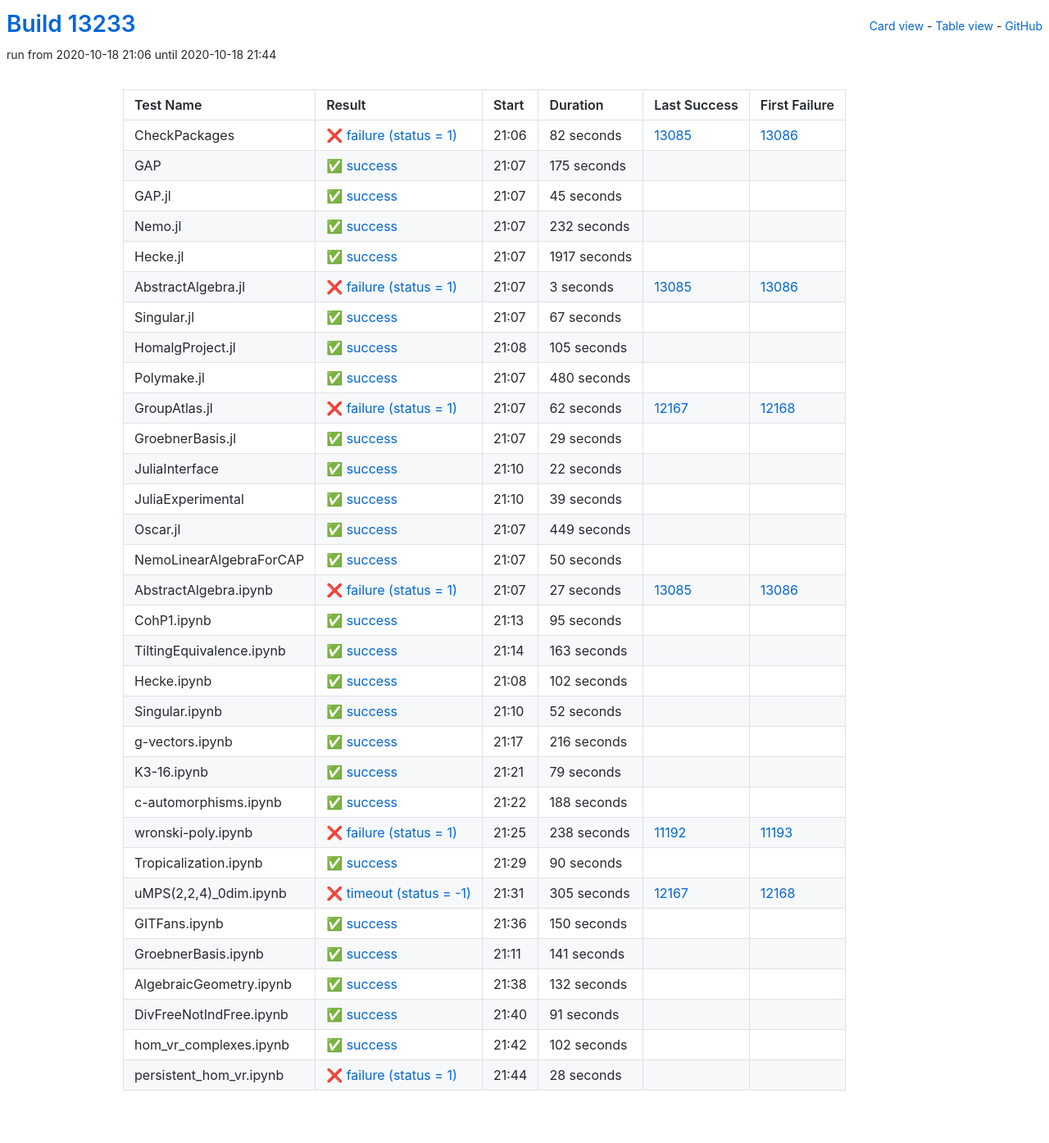
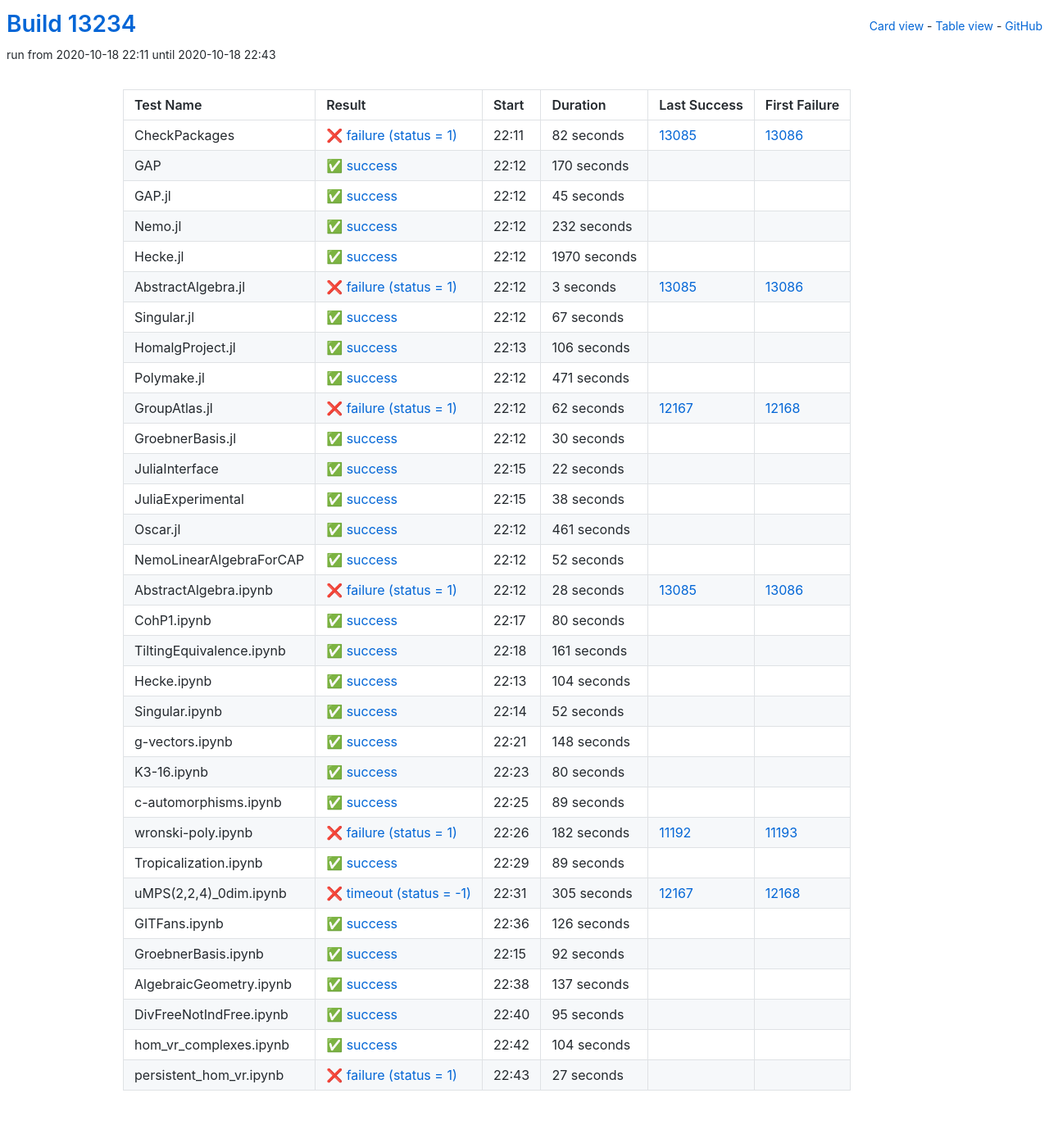
Before and after one commit to oscar-system/oscar-ci-status, a Jekyll site: the page built from table.html, in a window 1280 px wide. Shown: the whole page at 82% size. Built offline with Jekyll 4.4.1, drawn with Linux system fonts in a browser that asks for light colours.

Commit message:
Build #13234

```diff
--- a/_data/ci.yml
+++ b/_data/ci.yml
@@ -1,6 +1,6 @@
 ---
-build: 13233
-build_url: https://oscarci.mathematik.uni-kl.de/job/oscar/13233/
+build: 13234
+build_url: https://oscarci.mathematik.uni-kl.de/job/oscar/13234/
 job: oscar
 organization: oscar-system
 repo: oscar-ci-status
@@ -8,8 +8,8 @@
 tests:
 - name: CheckPackages
   id: checkpackages
-  log: https://oscarci.mathematik.uni-kl.de/job/oscar/13233/artifact/logs/build-13233/CheckPackages.log
-  start: 2020-10-18 21:06
+  log: https://oscarci.mathematik.uni-kl.de/job/oscar/13234/artifact/logs/build-13234/CheckPackages.log
+  start: 2020-10-18 22:11
   success: false
   exitcode: 1
   status: failure
@@ -20,20 +20,20 @@
   first_failure_url: https://oscarci.mathematik.uni-kl.de/job/oscar/13086/
 - name: GAP
   id: gap
-  log: https://oscarci.mathematik.uni-kl.de/job/oscar/13233/artifact/logs/build-13233/GAP.log
-  start: 2020-10-18 21:07
+  log: https://oscarci.mathematik.uni-kl.de/job/oscar/13234/artifact/logs/build-13234/GAP.log
+  start: 2020-10-18 22:12
   success: true
   exitcode: 0
   status: success
-  duration: 175
+  duration: 170
   last_success: false
   last_success_url:
   first_failure: false
   first_failure_url:
 - name: GAP.jl
   id: gap-jl
-  log: https://oscarci.mathematik.uni-kl.de/job/oscar/13233/artifact/logs/build-13233/GAP.jl.log
-  start: 2020-10-18 21:07
+  log: https://oscarci.mathematik.uni-kl.de/job/oscar/13234/artifact/logs/build-13234/GAP.jl.log
+  start: 2020-10-18 22:12
   success: true
   exitcode: 0
   status: success
@@ -44,8 +44,8 @@
   first_failure_url:
 - name: Nemo.jl
   id: nemo-jl
-  log: https://oscarci.mathematik.uni-kl.de/job/oscar/13233/artifact/logs/build-13233/Nemo.jl.log
-  start: 2020-10-18 21:07
+  log: https://oscarci.mathematik.uni-kl.de/job/oscar/13234/artifact/logs/build-13234/Nemo.jl.log
+  start: 2020-10-18 22:12
   success: true
   exitcode: 0
   status: success
@@ -56,20 +56,20 @@
   first_failure_url:
 - name: Hecke.jl
   id: hecke-jl
-  log: https://oscarci.mathematik.uni-kl.de/job/oscar/13233/artifact/logs/build-13233/Hecke.jl.log
-  start: 2020-10-18 21:07
+  log: https://oscarci.mathematik.uni-kl.de/job/oscar/13234/artifact/logs/build-13234/Hecke.jl.log
+  start: 2020-10-18 22:12
   success: true
   exitcode: 0
   status: success
-  duration: 1917
+  duration: 1970
   last_success: false
   last_success_url:
   first_failure: false
   first_failure_url:
 - name: AbstractAlgebra.jl
   id: abstractalgebra-jl
-  log: https://oscarci.mathematik.uni-kl.de/job/oscar/13233/artifact/logs/build-13233/AbstractAlgebra.jl.log
-  start: 2020-10-18 21:07
+  log: https://oscarci.mathematik.uni-kl.de/job/oscar/13234/artifact/logs/build-13234/AbstractAlgebra.jl.log
+  start: 2020-10-18 22:12
   success: false
   exitcode: 1
   status: failure
@@ -80,8 +80,8 @@
   first_failure_url: https://oscarci.mathematik.uni-kl.de/job/oscar/13086/
 - name: Singular.jl
   id: singular-jl
-  log: https://oscarci.mathematik.uni-kl.de/job/oscar/13233/artifact/logs/build-13233/Singular.jl.log
-  start: 2020-10-18 21:07
+  log: https://oscarci.mathematik.uni-kl.de/job/oscar/13234/artifact/logs/build-13234/Singular.jl.log
+  start: 2020-10-18 22:12
   success: true
   exitcode: 0
   status: success
@@ -92,32 +92,32 @@
   first_failure_url:
 - name: HomalgProject.jl
   id: homalgproject-jl
-  log: https://oscarci.mathematik.uni-kl.de/job/oscar/13233/artifact/logs/build-13233/HomalgProject.jl.log
-  start: 2020-10-18 21:08
+  log: https://oscarci.mathematik.uni-kl.de/job/oscar/13234/artifact/logs/build-13234/HomalgProject.jl.log
+  start: 2020-10-18 22:13
   success: true
   exitcode: 0
   status: success
-  duration: 105
+  duration: 106
   last_success: false
   last_success_url:
   first_failure: false
   first_failure_url:
 - name: Polymake.jl
   id: polymake-jl
-  log: https://oscarci.mathematik.uni-kl.de/job/oscar/13233/artifact/logs/build-13233/Polymake.jl.log
-  start: 2020-10-18 21:07
+  log: https://oscarci.mathematik.uni-kl.de/job/oscar/13234/artifact/logs/build-13234/Polymake.jl.log
+  start: 2020-10-18 22:12
   success: true
   exitcode: 0
   status: success
-  duration: 480
+  duration: 471
   last_success: false
   last_success_url:
   first_failure: false
   first_failure_url:
 - name: GroupAtlas.jl
   id: groupatlas-jl
-  log: https://oscarci.mathematik.uni-kl.de/job/oscar/13233/artifact/logs/build-13233/GroupAtlas.jl.log
-  start: 2020-10-18 21:07
+  log: https://oscarci.mathematik.uni-kl.de/job/oscar/13234/artifact/logs/build-13234/GroupAtlas.jl.log
+  start: 2020-10-18 22:12
   success: false
   exitcode: 1
   status: failure
@@ -128,20 +128,20 @@
   first_failure_url: https://oscarci.mathematik.uni-kl.de/job/oscar/12168/
 - name: GroebnerBasis.jl
   id: groebnerbasis-jl
-  log: https://oscarci.mathematik.uni-kl.de/job/oscar/13233/artifact/logs/build-13233/GroebnerBasis.jl.log
-  start: 2020-10-18 21:07
+  log: https://oscarci.mathematik.uni-kl.de/job/oscar/13234/artifact/logs/build-13234/GroebnerBasis.jl.log
+  start: 2020-10-18 22:12
   success: true
   exitcode: 0
   status: success
-  duration: 29
+  duration: 30
   last_success: false
   last_success_url:
   first_failure: false
   first_failure_url:
 - name: JuliaInterface
   id: juliainterface
-  log: https://oscarci.mathematik.uni-kl.de/job/oscar/13233/artifact/logs/build-13233/JuliaInterface.log
-  start: 2020-10-18 21:10
+  log: https://oscarci.mathematik.uni-kl.de/job/oscar/13234/artifact/logs/build-13234/JuliaInterface.log
+  start: 2020-10-18 22:15
   success: true
   exitcode: 0
   status: success
@@ -152,92 +152,92 @@
   first_failure_url:
 - name: JuliaExperimental
   id: juliaexperimental
-  log: https://oscarci.mathematik.uni-kl.de/job/oscar/13233/artifact/logs/build-13233/JuliaExperimental.log
-  start: 2020-10-18 21:10
+  log: https://oscarci.mathematik.uni-kl.de/job/oscar/13234/artifact/logs/build-13234/JuliaExperimental.log
+  start: 2020-10-18 22:15
   success: true
   exitcode: 0
   status: success
-  duration: 39
+  duration: 38
   last_success: false
   last_success_url:
   first_failure: false
   first_failure_url:
 - name: Oscar.jl
   id: oscar-jl
-  log: https://oscarci.mathematik.uni-kl.de/job/oscar/13233/artifact/logs/build-13233/Oscar.jl.log
-  start: 2020-10-18 21:07
+  log: https://oscarci.mathematik.uni-kl.de/job/oscar/13234/artifact/logs/build-13234/Oscar.jl.log
+  start: 2020-10-18 22:12
   success: true
   exitcode: 0
   status: success
-  duration: 449
+  duration: 461
   last_success: false
   last_success_url:
   first_failure: false
   first_failure_url:
 - name: NemoLinearAlgebraForCAP
   id: nemolinearalgebraforcap
-  log: https://oscarci.mathematik.uni-kl.de/job/oscar/13233/artifact/logs/build-13233/NemoLinearAlgebraForCAP.log
-  start: 2020-10-18 21:07
+  log: https://oscarci.mathematik.uni-kl.de/job/oscar/13234/artifact/logs/build-13234/NemoLinearAlgebraForCAP.log
+  start: 2020-10-18 22:12
   success: true
   exitcode: 0
   status: success
-  duration: 50
+  duration: 52
   last_success: false
   last_success_url:
   first_failure: false
   first_failure_url:
 - name: AbstractAlgebra.ipynb
   id: abstractalgebra-ipynb
-  log: https://oscarci.mathematik.uni-kl.de/job/oscar/13233/artifact/logs/build-13233/AbstractAlgebra.ipynb.log
-  start: 2020-10-18 21:07
+  log: https://oscarci.mathematik.uni-kl.de/job/oscar/13234/artifact/logs/build-13234/AbstractAlgebra.ipynb.log
+  start: 2020-10-18 22:12
   success: false
   exitcode: 1
   status: failure
-  duration: 27
+  duration: 28
   last_success: 13085
   last_success_url: https://oscarci.mathematik.uni-kl.de/job/oscar/13085/
   first_failure: 13086
   first_failure_url: https://oscarci.mathematik.uni-kl.de/job/oscar/13086/
 - name: CohP1.ipynb
   id: cohp1-ipynb
-  log: https://oscarci.mathematik.uni-kl.de/job/oscar/13233/artifact/logs/build-13233/CohP1.ipynb.log
-  start: 2020-10-18 21:13
+  log: https://oscarci.mathematik.uni-kl.de/job/oscar/13234/artifact/logs/build-13234/CohP1.ipynb.log
+  start: 2020-10-18 22:17
   success: true
   exitcode: 0
   status: success
-  duration: 95
+  duration: 80
   last_success: false
   last_success_url:
   first_failure: false
   first_failure_url:
 - name: TiltingEquivalence.ipynb
   id: tiltingequivalence-ipynb
-  log: https://oscarci.mathematik.uni-kl.de/job/oscar/13233/artifact/logs/build-13233/TiltingEquivalence.ipynb.log
-  start: 2020-10-18 21:14
+  log: https://oscarci.mathematik.uni-kl.de/job/oscar/13234/artifact/logs/build-13234/TiltingEquivalence.ipynb.log
+  start: 2020-10-18 22:18
   success: true
   exitcode: 0
   status: success
-  duration: 163
+  duration: 161
   last_success: false
   last_success_url:
   first_failure: false
   first_failure_url:
 - name: Hecke.ipynb
   id: hecke-ipynb
-  log: https://oscarci.mathematik.uni-kl.de/job/oscar/13233/artifact/logs/build-13233/Hecke.ipynb.log
-  start: 2020-10-18 21:08
+  log: https://oscarci.mathematik.uni-kl.de/job/oscar/13234/artifact/logs/build-13234/Hecke.ipynb.log
+  start: 2020-10-18 22:13
   success: true
   exitcode: 0
   status: success
-  duration: 102
+  duration: 104
   last_success: false
   last_success_url:
   first_failure: false
   first_failure_url:
 - name: Singular.ipynb
   id: singular-ipynb
-  log: https://oscarci.mathematik.uni-kl.de/job/oscar/13233/artifact/logs/build-13233/Singular.ipynb.log
-  start: 2020-10-18 21:10
+  log: https://oscarci.mathematik.uni-kl.de/job/oscar/13234/artifact/logs/build-13234/Singular.ipynb.log
+  start: 2020-10-18 22:14
   success: true
   exitcode: 0
   status: success
@@ -248,68 +248,68 @@
   first_failure_url:
 - name: g-vectors.ipynb
   id: g-vectors-ipynb
-  log: https://oscarci.mathematik.uni-kl.de/job/oscar/13233/artifact/logs/build-13233/g-vectors.ipynb.log
-  start: 2020-10-18 21:17
+  log: https://oscarci.mathematik.uni-kl.de/job/oscar/13234/artifact/logs/build-13234/g-vectors.ipynb.log
+  start: 2020-10-18 22:21
   success: true
   exitcode: 0
   status: success
-  duration: 216
+  duration: 148
   last_success: false
   last_success_url:
   first_failure: false
   first_failure_url:
 - name: K3-16.ipynb
   id: k3-16-ipynb
-  log: https://oscarci.mathematik.uni-kl.de/job/oscar/13233/artifact/logs/build-13233/K3-16.ipynb.log
-  start: 2020-10-18 21:21
+  log: https://oscarci.mathematik.uni-kl.de/job/oscar/13234/artifact/logs/build-13234/K3-16.ipynb.log
+  start: 2020-10-18 22:23
   success: true
   exitcode: 0
   status: success
-  duration: 79
+  duration: 80
   last_success: false
   last_success_url:
   first_failure: false
   first_failure_url:
 - name: c-automorphisms.ipynb
   id: c-automorphisms-ipynb
-  log: https://oscarci.mathematik.uni-kl.de/job/oscar/13233/artifact/logs/build-13233/c-automorphisms.ipynb.log
-  start: 2020-10-18 21:22
+  log: https://oscarci.mathematik.uni-kl.de/job/oscar/13234/artifact/logs/build-13234/c-automorphisms.ipynb.log
+  start: 2020-10-18 22:25
   success: true
   exitcode: 0
   status: success
-  duration: 188
+  duration: 89
   last_success: false
   last_success_url:
   first_failure: false
   first_failure_url:
 - name: wronski-poly.ipynb
   id: wronski-poly-ipynb
-  log: https://oscarci.mathematik.uni-kl.de/job/oscar/13233/artifact/logs/build-13233/wronski-poly.ipynb.log
-  start: 2020-10-18 21:25
+  log: https://oscarci.mathematik.uni-kl.de/job/oscar/13234/artifact/logs/build-13234/wronski-poly.ipynb.log
+  start: 2020-10-18 22:26
   success: false
   exitcode: 1
   status: failure
-  duration: 238
+  duration: 182
   last_success: 11192
   last_success_url: https://oscarci.mathematik.uni-kl.de/job/oscar/11192/
   first_failure: 11193
   first_failure_url: https://oscarci.mathematik.uni-kl.de/job/oscar/11193/
 - name: Tropicalization.ipynb
   id: tropicalization-ipynb
-  log: https://oscarci.mathematik.uni-kl.de/job/oscar/13233/artifact/logs/build-13233/Tropicalization.ipynb.log
-  start: 2020-10-18 21:29
+  log: https://oscarci.mathematik.uni-kl.de/job/oscar/13234/artifact/logs/build-13234/Tropicalization.ipynb.log
+  start: 2020-10-18 22:29
   success: true
   exitcode: 0
   status: success
-  duration: 90
+  duration: 89
   last_success: false
   last_success_url:
   first_failure: false
   first_failure_url:
 - name: uMPS(2,2,4)_0dim.ipynb
   id: umps-2-2-4-0dim-ipynb
-  log: https://oscarci.mathematik.uni-kl.de/job/oscar/13233/artifact/logs/build-13233/uMPS-2-2-4-_0dim.ipynb.log
-  start: 2020-10-18 21:31
+  log: https://oscarci.mathematik.uni-kl.de/job/oscar/13234/artifact/logs/build-13234/uMPS-2-2-4-_0dim.ipynb.log
+  start: 2020-10-18 22:31
   success: false
   exitcode: -1
   status: timeout
@@ -320,72 +320,72 @@
   first_failure_url: https://oscarci.mathematik.uni-kl.de/job/oscar/12168/
 - name: GITFans.ipynb
   id: gitfans-ipynb
-  log: https://oscarci.mathematik.uni-kl.de/job/oscar/13233/artifact/logs/build-13233/GITFans.ipynb.log
-  start: 2020-10-18 21:36
+  log: https://oscarci.mathematik.uni-kl.de/job/oscar/13234/artifact/logs/build-13234/GITFans.ipynb.log
+  start: 2020-10-18 22:36
   success: true
   exitcode: 0
   status: success
-  duration: 150
+  duration: 126
   last_success: false
   last_success_url:
   first_failure: false
   first_failure_url:
 - name: GroebnerBasis.ipynb
   id: groebnerbasis-ipynb
-  log: https://oscarci.mathematik.uni-kl.de/job/oscar/13233/artifact/logs/build-13233/GroebnerBasis.ipynb.log
-  start: 2020-10-18 21:11
+  log: https://oscarci.mathematik.uni-kl.de/job/oscar/13234/artifact/logs/build-13234/GroebnerBasis.ipynb.log
+  start: 2020-10-18 22:15
   success: true
   exitcode: 0
   status: success
-  duration: 141
+  duration: 92
   last_success: false
   last_success_url:
   first_failure: false
   first_failure_url:
 - name: AlgebraicGeometry.ipynb
   id: algebraicgeometry-ipynb
-  log: https://oscarci.mathematik.uni-kl.de/job/oscar/13233/artifact/logs/build-13233/AlgebraicGeometry.ipynb.log
-  start: 2020-10-18 21:38
+  log: https://oscarci.mathematik.uni-kl.de/job/oscar/13234/artifact/logs/build-13234/AlgebraicGeometry.ipynb.log
+  start: 2020-10-18 22:38
   success: true
   exitcode: 0
   status: success
-  duration: 132
+  duration: 137
   last_success: false
   last_success_url:
   first_failure: false
   first_failure_url:
 - name: DivFreeNotIndFree.ipynb
   id: divfreenotindfree-ipynb
-  log: https://oscarci.mathematik.uni-kl.de/job/oscar/13233/artifact/logs/build-13233/DivFreeNotIndFree.ipynb.log
-  start: 2020-10-18 21:40
+  log: https://oscarci.mathematik.uni-kl.de/job/oscar/13234/artifact/logs/build-13234/DivFreeNotIndFree.ipynb.log
+  start: 2020-10-18 22:40
   success: true
   exitcode: 0
   status: success
-  duration: 91
+  duration: 95
   last_success: false
   last_success_url:
   first_failure: false
   first_failure_url:
 - name: hom_vr_complexes.ipynb
   id: hom-vr-complexes-ipynb
-  log: https://oscarci.mathematik.uni-kl.de/job/oscar/13233/artifact/logs/build-13233/hom_vr_complexes.ipynb.log
-  start: 2020-10-18 21:42
+  log: https://oscarci.mathematik.uni-kl.de/job/oscar/13234/artifact/logs/build-13234/hom_vr_complexes.ipynb.log
+  start: 2020-10-18 22:42
   success: true
   exitcode: 0
   status: success
-  duration: 102
+  duration: 104
   last_success: false
   last_success_url:
   first_failure: false
   first_failure_url:
 - name: persistent_hom_vr.ipynb
   id: persistent-hom-vr-ipynb
-  log: https://oscarci.mathematik.uni-kl.de/job/oscar/13233/artifact/logs/build-13233/persistent_hom_vr.ipynb.log
-  start: 2020-10-18 21:44
+  log: https://oscarci.mathematik.uni-kl.de/job/oscar/13234/artifact/logs/build-13234/persistent_hom_vr.ipynb.log
+  start: 2020-10-18 22:43
   success: false
   exitcode: 1
   status: failure
-  duration: 28
+  duration: 27
   last_success: false
   last_success_url:
   first_failure: false
```
Also changed, not shown: README.md.
